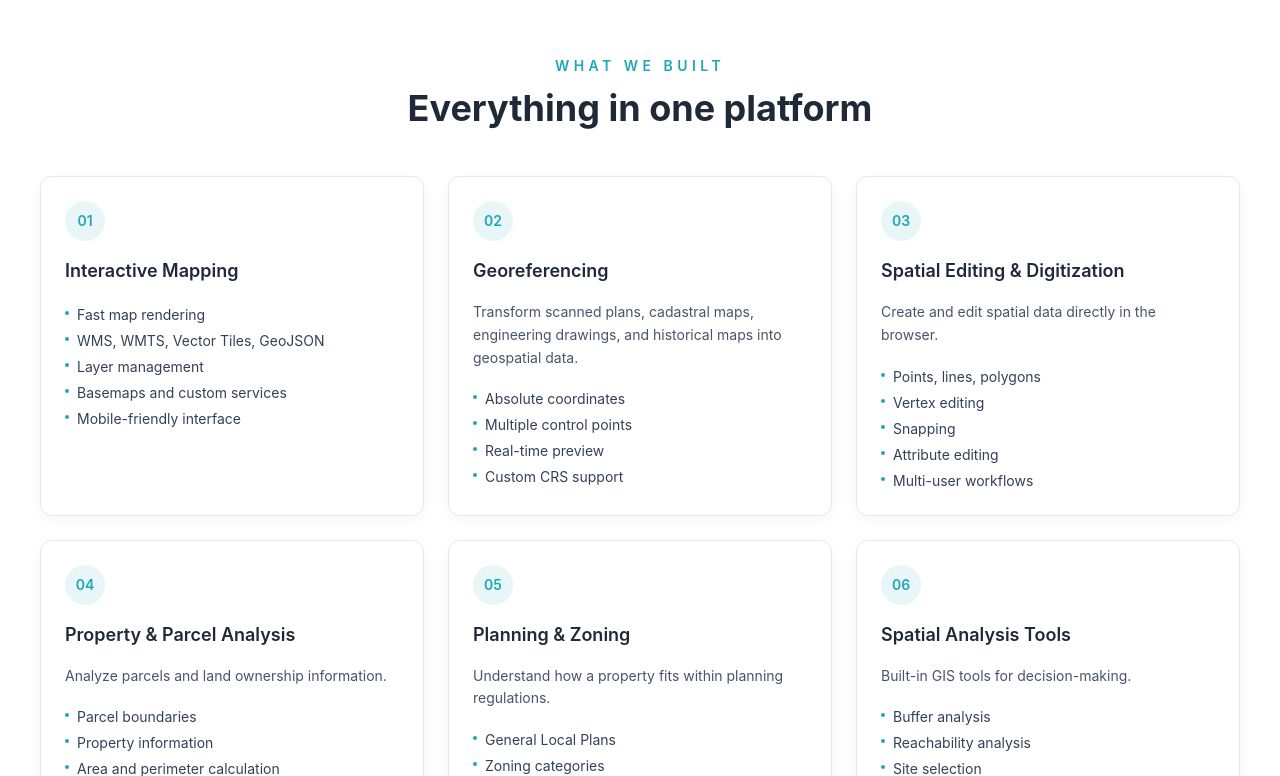
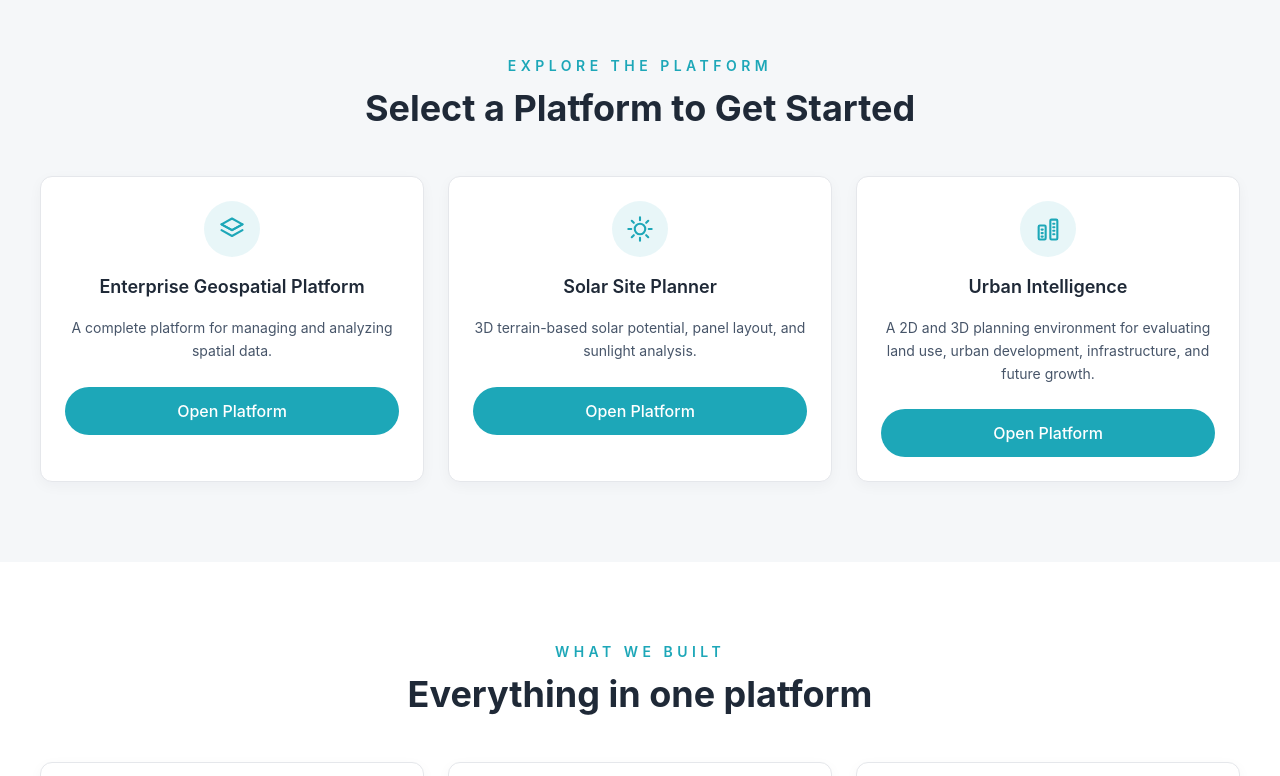
Before and after one commit to Tom2132t/vertex-landing-page, a React (Vite) app: page /vertex in a window 1280 px wide. Shown: the part 1107-1883 px from the top of the page. Built offline with nearby package versions, Linux system fonts and the light colour scheme.

Commit message:
feat: add platform exploration section with details and icons for improved user engagement

```diff
--- a/src/data/siteContent.ts
+++ b/src/data/siteContent.ts
@@ -414,6 +414,31 @@ export const vertexPageContent: ServicePageContent = {
   ]
 };
 
+export const vertexPlatformsContent = {
+  title: 'Select a Platform to Get Started',
+  platforms: [
+    {
+      id: 'enterprise-geospatial',
+      name: 'Enterprise Geospatial Platform',
+      description: 'A complete platform for managing and analyzing spatial data.',
+      url: 'https://map.vertexmaps.cc/#/map'
+    },
+    {
+      id: 'solar-site-planner',
+      name: 'Solar Site Planner',
+      description: '3D terrain-based solar potential, panel layout, and sunlight analysis.',
+      url: 'https://tvs-studio.cc/photovoltaic-power-potential/'
+    },
+    {
+      id: 'urban-intelligence',
+      name: 'Urban Intelligence',
+      description:
+        'A 2D and 3D planning environment for evaluating land use, urban development, infrastructure, and future growth.',
+      url: '#'
+    }
+  ]
+};
+
 export const whyVertexContent = {
   title: 'Why Vertex?',
   intro: 'Most GIS workflows require:',
--- a/src/pages/VertexPage.tsx
+++ b/src/pages/VertexPage.tsx
@@ -1,6 +1,11 @@
 import { Link } from 'react-router-dom';
 import { PageLayout } from '../components/PageLayout';
-import { vertexPageContent, vertexPlansContent, whyVertexContent } from '../data/siteContent';
+import {
+  vertexPageContent,
+  vertexPlansContent,
+  vertexPlatformsContent,
+  whyVertexContent
+} from '../data/siteContent';
 
 const benefitIcons: Record<string, JSX.Element> = {
   'Save time': (
@@ -44,6 +49,32 @@ const planIcons: Record<string, JSX.Element> = {
   )
 };
 
+const platformIcons: Record<string, JSX.Element> = {
+  'Enterprise Geospatial Platform': (
+    <svg viewBox="0 0 24 24" className="h-7 w-7" fill="none" stroke="currentColor" strokeWidth="1.8">
+      <path d="m12 3 9 5-9 5-9-5 9-5Z" strokeLinecap="round" strokeLinejoin="round" />
+      <path d="m3 13 9 5 9-5" strokeLinecap="round" strokeLinejoin="round" />
+      <path d="m3 8 9 5 9-5" strokeLinecap="round" strokeLinejoin="round" />
+    </svg>
+  ),
+  'Solar Site Planner': (
+    <svg viewBox="0 0 24 24" className="h-7 w-7" fill="none" stroke="currentColor" strokeWidth="1.8">
+      <circle cx="12" cy="12" r="4.5" />
+      <path
+        d="M12 2v2.5M12 19.5V22M22 12h-2.5M4.5 12H2M19.07 4.93l-1.77 1.77M6.7 17.3l-1.77 1.77M19.07 19.07l-1.77-1.77M6.7 6.7 4.93 4.93"
+        strokeLinecap="round"
+      />
+    </svg>
+  ),
+  'Urban Intelligence': (
+    <svg viewBox="0 0 24 24" className="h-7 w-7" fill="none" stroke="currentColor" strokeWidth="1.8">
+      <rect x="4" y="9" width="6" height="12" rx="1" />
+      <rect x="14" y="4" width="6" height="17" rx="1" />
+      <path d="M6.5 12.5h1M6.5 15.5h1M6.5 18.5h1M16.5 7.5h1M16.5 10.5h1M16.5 13.5h1M16.5 16.5h1" strokeLinecap="round" />
+    </svg>
+  )
+};
+
 const CheckIcon = ({ className = 'h-4 w-4 text-vertex-primary' }: { className?: string }) => (
   <svg viewBox="0 0 24 24" className={`shrink-0 ${className}`} fill="none" stroke="currentColor" strokeWidth="2.5">
     <path d="m5 12 5 5L19 7" strokeLinecap="round" strokeLinejoin="round" />
@@ -81,12 +112,7 @@ export const VertexPage = () => {
             <Link to="/contact" className="btn-primary">
               Request a Demo
             </Link>
-            <a
-              href="https://map.vertexmaps.cc/#/map"
-              target="_blank"
-              rel="noopener noreferrer"
-              className="btn-secondary"
-            >
+            <a href="#explore-platform" className="btn-secondary">
               Explore the Platform
             </a>
           </div>
@@ -96,6 +122,39 @@ export const VertexPage = () => {
             <img src={mediaUrl} alt={mediaAlt} className="mx-auto block h-auto w-full max-w-[320px]" />
           </div>
         )}
+      </section>
+
+      {/* ── Explore the Platform ─────────────────────────────────────────── */}
+      <section id="explore-platform" className="scroll-mt-24 bg-vertex-background">
+        <div className="mx-auto max-w-7xl px-6 py-16 md:px-10 md:py-20">
+          <div className="mx-auto mb-12 max-w-2xl text-center">
+            <div className="eyebrow">Explore the Platform</div>
+            <h2 className="section-title mt-3">{vertexPlatformsContent.title}</h2>
+          </div>
+
+          <div className="grid gap-6 sm:grid-cols-2 lg:grid-cols-3">
+            {vertexPlatformsContent.platforms.map((platform) => (
+              <div
+                key={platform.id}
+                className="surface-card flex flex-col items-center gap-4 p-6 text-center"
+              >
+                <div className="flex h-14 w-14 items-center justify-center rounded-full bg-vertex-primary/10 text-vertex-primary">
+                  {platformIcons[platform.name]}
+                </div>
+                <h3 className="text-lg font-semibold text-vertex-text">{platform.name}</h3>
+                <p className="text-sm leading-relaxed text-slate-600">{platform.description}</p>
+                <a
+                  href={platform.url}
+                  target="_blank"
+                  rel="noopener noreferrer"
+                  className="btn-primary mt-2 w-full"
+                >
+                  Open Platform
+                </a>
+              </div>
+            ))}
+          </div>
+        </div>
       </section>
 
       {/* ── Feature grid ─────────────────────────────────────────────────── */}
```
